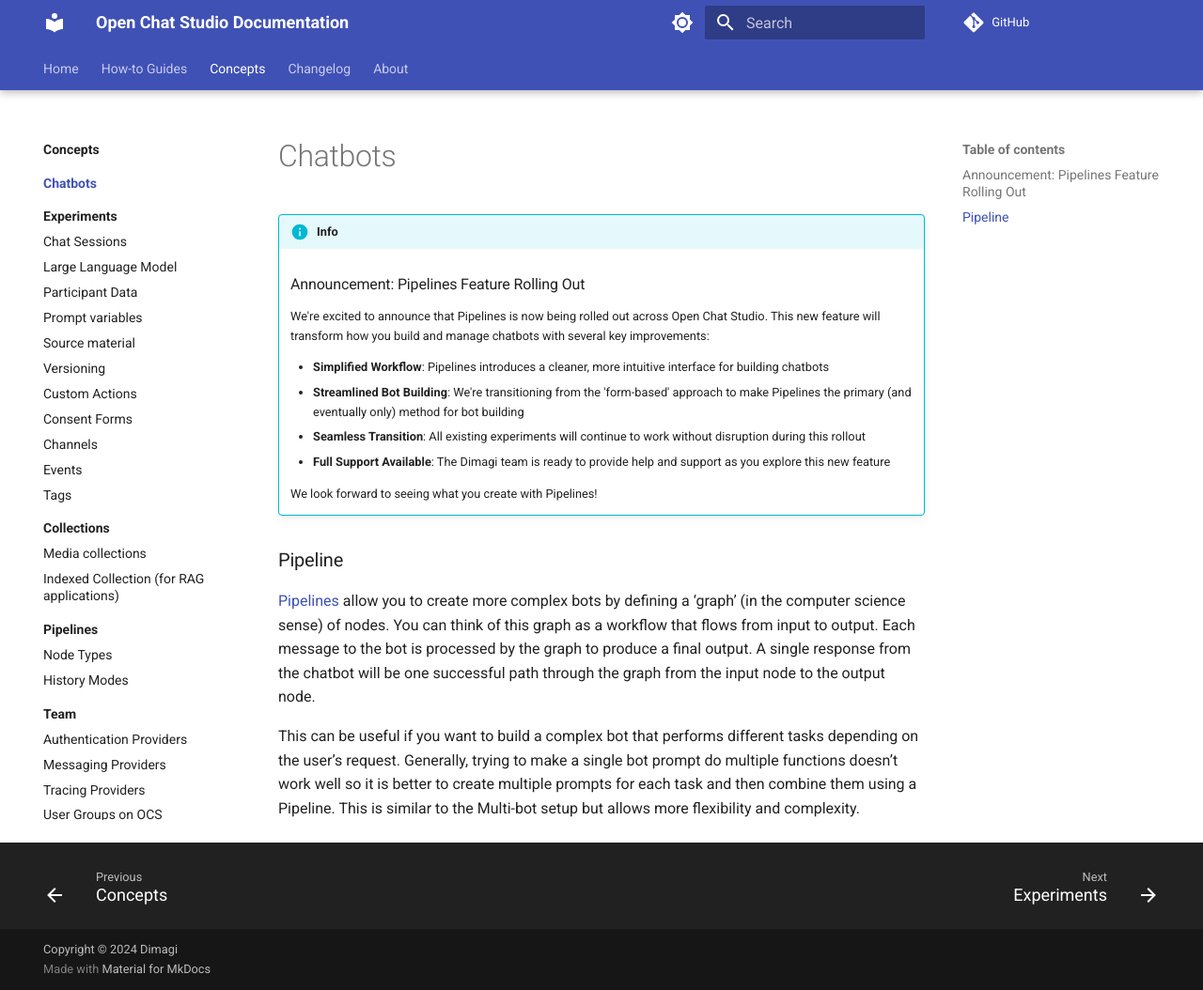
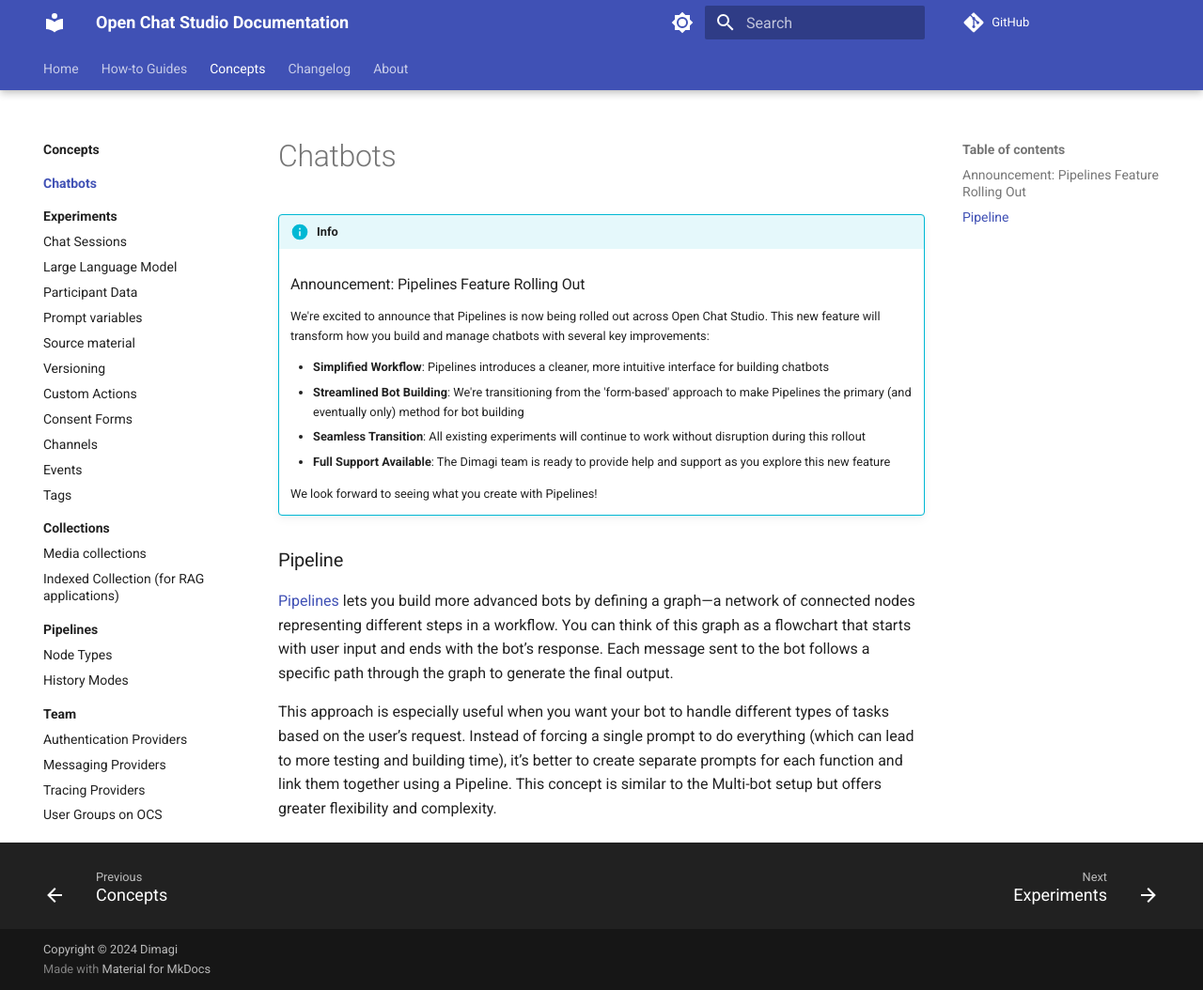
Before and after one commit to dimagi/open-chat-studio-docs, an MkDocs documentation site: the page built from docs/concepts/chatbots/index.md, in a window 1280 px wide and 1054 px high. Shown: the whole window at 94% size. Built offline with MkDocs 1.6.1 and Material for MkDocs 9.7.7, drawn with Linux system fonts in a browser that asks for light colours; a script that is not in the unit is left out; comment, search, counter and statistics services are not loaded.

Commit message:
take chris/chatgpt suggestions with some tweaks

```diff
--- a/docs/concepts/chatbots/index.md
+++ b/docs/concepts/chatbots/index.md
@@ -13,6 +13,6 @@
 
 
 ### Pipeline
-[Pipelines](../pipelines/index.md) allow you to create more complex bots by defining a ‘graph’ (in the computer science sense) of nodes. You can think of this graph as a workflow that flows from input to output. Each message to the bot is processed by the graph to produce a final output. A single response from the chatbot will be one successful path through the graph from the input node to the output node.
+[Pipelines](../pipelines/index.md) lets you build more advanced bots by defining a graph—a network of connected nodes representing different steps in a workflow. You can think of this graph as a flowchart that starts with user input and ends with the bot’s response. Each message sent to the bot follows a specific path through the graph to generate the final output.
 
-This can be useful if you want to build a complex bot that performs different tasks depending on the user’s request. Generally, trying to make a single bot prompt do multiple functions doesn’t work well so it is better to create multiple prompts for each task and then combine them using a Pipeline. This is similar to the Multi-bot setup but allows more flexibility and complexity.
+This approach is especially useful when you want your bot to handle different types of tasks based on the user’s request. Instead of forcing a single prompt to do everything (which can lead to more testing and building time), it’s better to create separate prompts for each function and link them together using a Pipeline. This concept is similar to the Multi-bot setup but offers greater flexibility and complexity.
```
